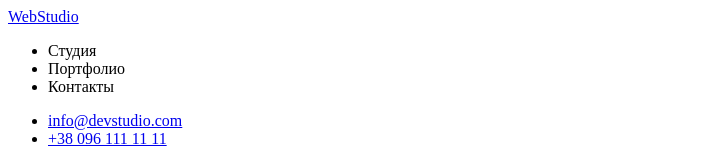
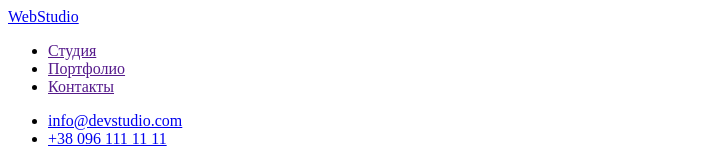
Before and after one commit to MrKobernyk/goit-markup-hw-01, a plain HTML site: page index.html in a window 1280 px wide. Shown: the top 160 px of the page, without its empty margins (0-719 px from the left). Drawn offline with Linux system fonts and the light colour scheme.

Commit message:
Update index.html

```diff
--- a/index.html
+++ b/index.html
@@ -5,7 +5,7 @@
     <meta http-equiv="X-UA-Compatible" content="IE=edge">
     <meta name="viewport" content="width=device-width, initial-scale=1.0">
     <link rel="icon" href="./images/mini_logo.png" type="image/png">
-    <title>Document</title>
+    <title>WebStudio - </title>
 </head>
 <body>
     <header>
@@ -13,9 +13,15 @@
             <a href="/">WebStudio</a>
 
             <ul>
-                <li>Студия</li>
-                <li>Портфолио</li>
-                <li>Контакты</li>
+                <li>
+                    <a href="">Студия</a>
+                </li>
+                <li>
+                    <a href="">Портфолио</a>
+                </li>
+                <li>
+                    <a href="">Контакты</a>
+                </li>
             </ul>
 
             <ul>
@@ -128,7 +134,6 @@
                     </li>
                 </ul>
             </address>
-
         </footer>
 
     </main>
```
